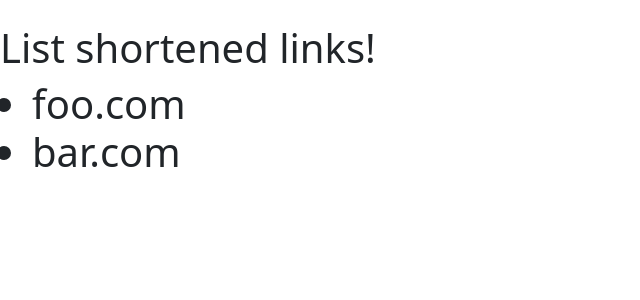
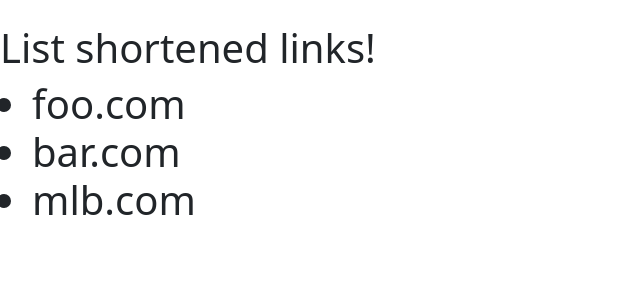
Before and after one commit to nethopper2/shortly, a Django app: page /u/list/ in a window 1280 px wide. Shown: the part 73-373 px from the top of the page, without its empty margins (0-640 px from the left). Run offline with Django 4.2, Linux system fonts and the light colour scheme; some libraries are stand-ins or nearby versions.

Commit message:
* added another url

```diff
--- a/templates/shortener/list.html
+++ b/templates/shortener/list.html
@@ -8,6 +8,7 @@
     <ul>
         <li>foo.com</li>
         <li>bar.com</li>
+        <li>mlb.com</li>
     </ul>
 </div>
 {% endblock %}
```
